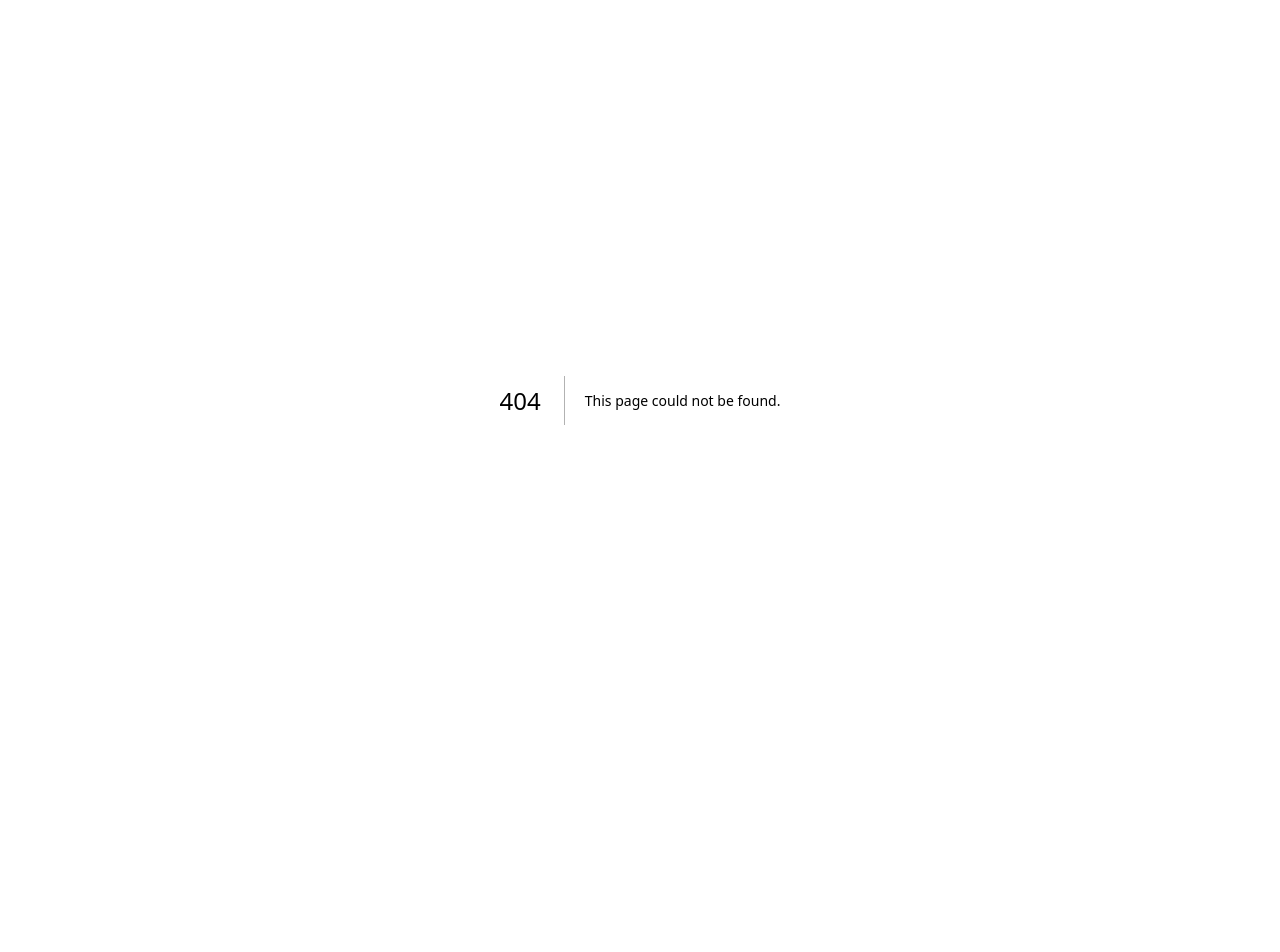
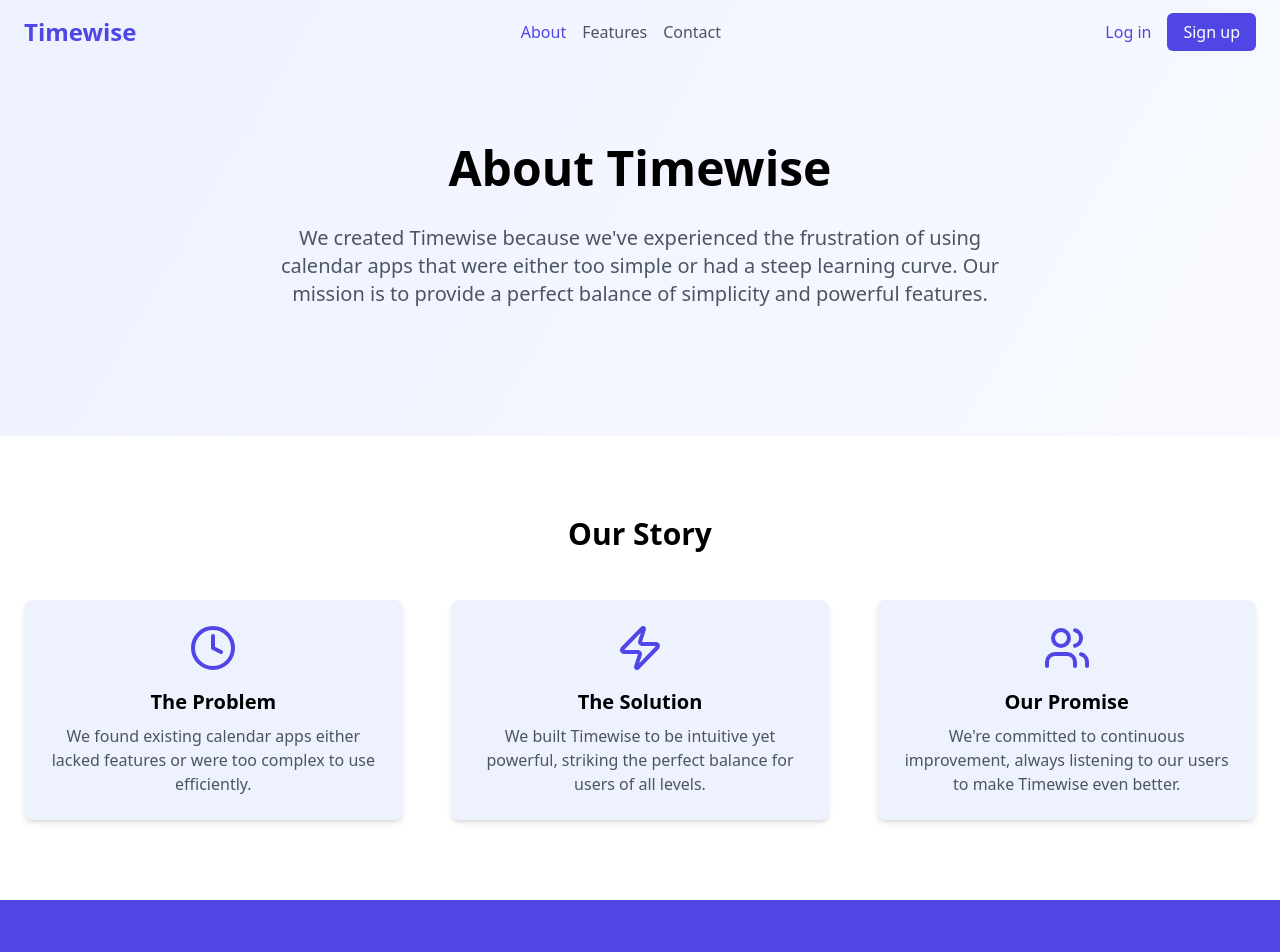
Before and after one commit to gsdyu/Calcoy, a Next.js app in the folder frontend/: page /auth/about in a window 1280 px wide. Before the commit this address had no page. Shown: the top 952 px of the page. Before the commit the page ends 800 px from the top, so only its background shows below. Built offline with nearby package versions, Linux system fonts and the light colour scheme.

Commit message:
New about page

```diff
--- /dev/null
+++ b/frontend/src/app/auth/about/page.js
@@ -0,0 +1,5 @@
+import AboutPage from '@/components/Auth/AboutPage';
+
+export default function About() {
+  return <AboutPage/>;
+}
--- /dev/null
+++ b/frontend/src/components/Auth/AboutPage.js
@@ -0,0 +1,108 @@
+'use client';
+
+import React from 'react';
+import Link from 'next/link';
+import { Clock, Zap, Users } from 'lucide-react';
+
+const AboutPage = () => {
+  return (
+    <div className="min-h-screen bg-gradient-to-br from-indigo-50 to-white">
+      {/* Navigation */}
+      <nav className="container mx-auto px-6 py-4 flex justify-between items-center">
+        <Link href="/" className="text-2xl font-bold text-indigo-600">Timewise</Link>
+        <div className="space-x-4">
+          <Link href="/about" className="text-indigo-600 hover:text-indigo-800">About</Link>
+          <a href="#" className="text-gray-600 hover:text-indigo-600">Features</a>
+          <a href="#" className="text-gray-600 hover:text-indigo-600">Contact</a>
+        </div>
+        <div className="space-x-4">
+          <Link href="/auth/login" className="text-indigo-600 font-medium">Log in</Link>
+          <Link href="/auth/signup" className="bg-indigo-600 text-white px-4 py-2 rounded-md font-medium">Sign up</Link>
+        </div>
+      </nav>
+
+      {/* Hero Section */}
+      <section className="container mx-auto px-6 py-20">
+        <h1 className="text-5xl font-bold mb-8 text-center">About Timewise</h1>
+        <p className="text-xl text-gray-600 mb-12 text-center max-w-3xl mx-auto">
+          We created Timewise because we've experienced the frustration of using calendar apps that were either too simple or had a steep learning curve. Our mission is to provide a perfect balance of simplicity and powerful features.
+        </p>
+      </section>
+
+      {/* Our Story Section */}
+      <section className="bg-white py-20">
+        <div className="container mx-auto px-6">
+          <h2 className="text-3xl font-bold text-center mb-12">Our Story</h2>
+          <div className="grid grid-cols-1 md:grid-cols-3 gap-12">
+            <StoryCard
+              icon={<Clock className="w-12 h-12 text-indigo-600" />}
+              title="The Problem"
+              description="We found existing calendar apps either lacked features or were too complex to use efficiently."
+            />
+            <StoryCard
+              icon={<Zap className="w-12 h-12 text-indigo-600" />}
+              title="The Solution"
+              description="We built Timewise to be intuitive yet powerful, striking the perfect balance for users of all levels."
+            />
+            <StoryCard
+              icon={<Users className="w-12 h-12 text-indigo-600" />}
+              title="Our Promise"
+              description="We're committed to continuous improvement, always listening to our users to make Timewise even better."
+            />
+          </div>
+        </div>
+      </section>
+
+      {/* Mission Statement */}
+      <section className="bg-indigo-600 text-white py-20">
+        <div className="container mx-auto px-6 text-center">
+          <h2 className="text-4xl font-bold mb-4">Our Mission</h2>
+          <p className="text-xl mb-8 max-w-3xl mx-auto">
+            To empower individuals and teams with a scheduling tool that's both easy to use and feature-rich, helping everyone make the most of their time.
+          </p>
+        </div>
+      </section>
+
+        {/* Team Section */}
+        <section className="py-20">
+        <div className="container mx-auto px-6">
+            <h2 className="text-3xl font-bold text-center mb-12">Meet Our Team</h2>
+            <div className="flex flex-wrap justify-center">
+            <div className="w-full md:w-1/2 lg:w-1/3 px-4 mb-8">
+                <div className="bg-white rounded-lg shadow-lg overflow-hidden">
+                <img src="/kev.png" alt="Kev" className="w-full h-64 object-cover object-center" />
+                <div className="p-6">
+                    <h3 className="text-xl font-semibold mb-2">Big D</h3>
+                    <p className="text-gray-600 mb-4">Ceo and Full Stack Developer</p>
+                    <p className="text-gray-700">Taekwondo master, Kenstyle Older Brother, Chipotle Fiend, Monster Muncher, Caniac</p>
+                </div>
+                </div>
+            </div>
+            {/* Add more team member cards here */}
+            </div>
+        </div>
+        </section>
+
+      {/* CTA Section */}
+      <section className="bg-indigo-100 py-20">
+        <div className="container mx-auto px-6 text-center">
+          <h2 className="text-4xl font-bold mb-4">Ready to Transform Your Scheduling?</h2>
+          <p className="text-xl mb-8">Experience the perfect balance of simplicity and power with Timewise.</p>
+          <Link href="/auth/signup" className="bg-indigo-600 text-white px-8 py-3 rounded-md text-lg font-semibold hover:bg-indigo-700 transition duration-300">
+            Start Your Free Trial
+          </Link>
+        </div>
+      </section>
+    </div>
+  );
+};
+
+const StoryCard = ({ icon, title, description }) => (
+  <div className="text-center p-6 bg-indigo-50 rounded-lg shadow-md hover:shadow-lg transition duration-300">
+    <div className="flex justify-center mb-4">{icon}</div>
+    <h3 className="text-xl font-semibold mb-2">{title}</h3>
+    <p className="text-gray-600">{description}</p>
+  </div>
+);
+
+export default AboutPage;
--- a/frontend/src/components/Auth/LandingPage.js
+++ b/frontend/src/components/Auth/LandingPage.js
@@ -16,9 +16,9 @@ const LandingPage = () => {
     <div className="min-h-screen bg-gradient-to-br from-indigo-50 to-white">
       {/* Navigation */}
       <nav className="container mx-auto px-6 py-4 flex justify-between items-center">
-        <div className="text-2xl font-bold text-indigo-600">Timewise</div>
+        <Link href="/" className="text-2xl font-bold text-indigo-600">Timewise</Link>
         <div className="space-x-4">
-          <a href="#" className="text-gray-600 hover:text-indigo-600">About</a>
+          <Link href="/auth/about" className="text-gray-600 hover:text-indigo-600">About</Link>
           <a href="#" className="text-gray-600 hover:text-indigo-600">Features</a>
           <a href="#" className="text-gray-600 hover:text-indigo-600">Contact</a>
         </div>
```
Also changed, not shown: frontend/public/kev.png (added).
